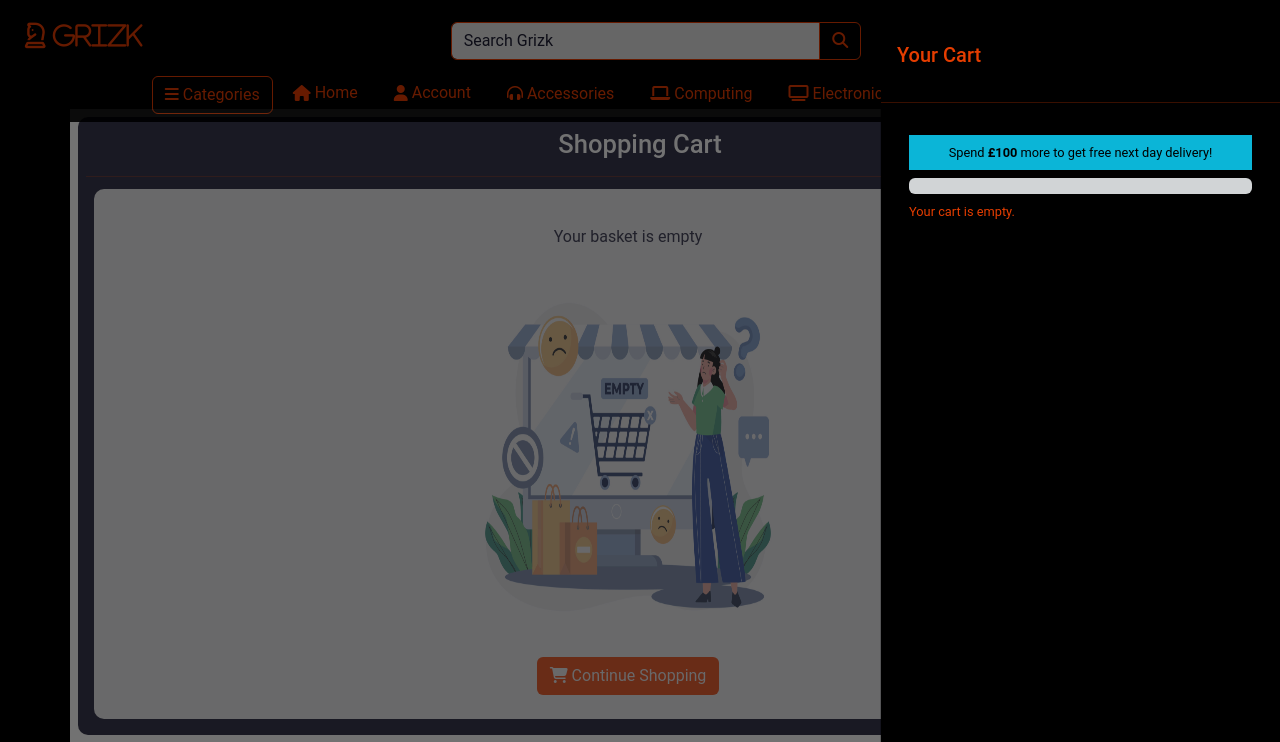
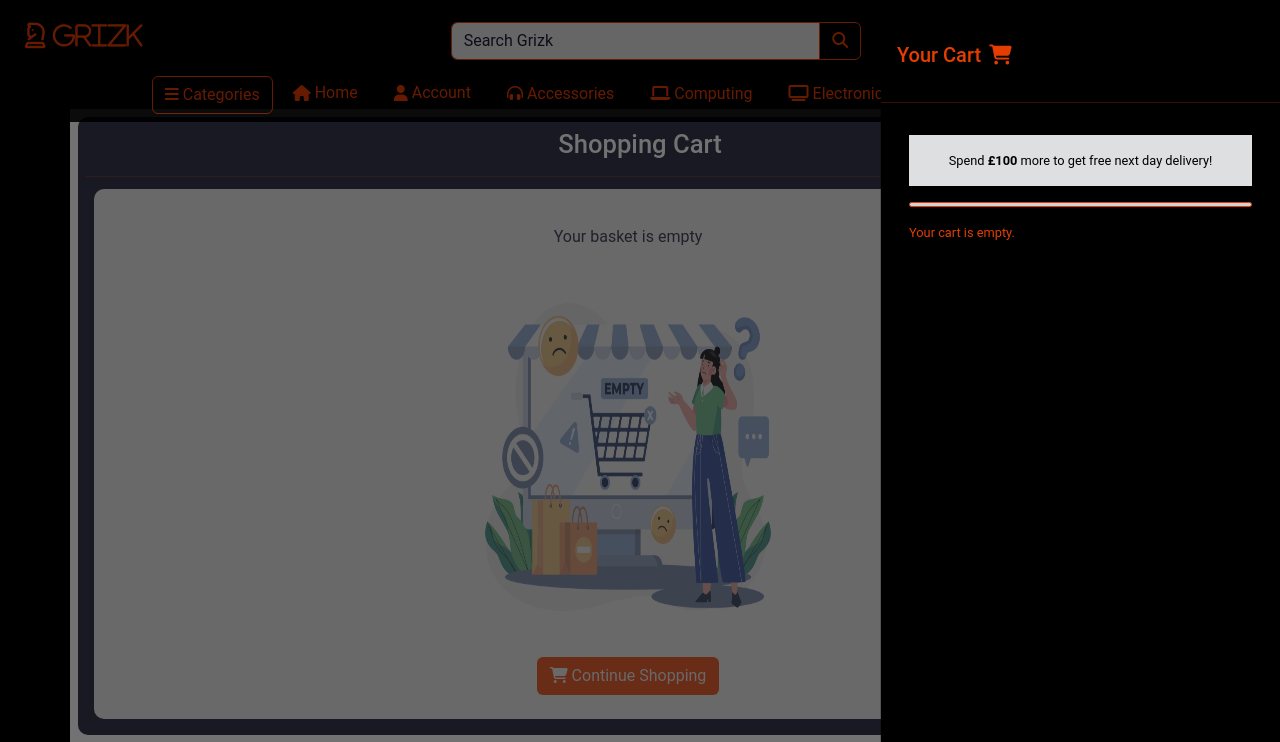
Before and after one commit to GOkwori/Grizk, a Django app: page /cart/ in a window 1280 px wide, after a click on "£0.00". Shown: the top 742 px of the page. Run offline with Django 5.2, Linux system fonts and the light colour scheme; some libraries are stand-ins or nearby versions.

Commit message:
Update delivery progress bar style and behavior

```diff
--- a/static/css/base.css
+++ b/static/css/base.css
@@ -159,6 +159,15 @@ nav button {
     border-color: #ff4500;
     color: #ff4500;
     text-decoration: none;
+}
+
+.progress {
+    height: 5px;
+    border: solid 1px #ff4500;
+}
+
+.progress-bar-custom {
+    background-color: #ff4500;
 }
 
 /* Site layout */
--- a/templates/base.html
+++ b/templates/base.html
@@ -103,9 +103,9 @@
         aria-labelledby="cartOffcanvasLabel">
         <div class="offcanvas-header">
             {% if request.user.is_authenticated %}
-            <h5 class="offcanvas-title mt-4" id="cartOffcanvasLabel">{{ request.user.username|title }}'s Cart</h5>
+            <h5 class="offcanvas-title mt-4" id="cartOffcanvasLabel">{{ request.user.username|title }}'s Cart <i class="fa-solid fa-cart-shopping ms-2"></i></h5>
             {% else %}
-            <h5 class="offcanvas-title mt-4" id="cartOffcanvasLabel">Your Cart</h5>
+            <h5 class="offcanvas-title mt-4" id="cartOffcanvasLabel">Your Cart<i class="fa-solid fa-cart-shopping ms-2"></i></h5>
             {% endif %}
             <button type="button" class="btn-close mt-4" data-bs-dismiss="offcanvas" aria-label="Close"></button>
         </div>
@@ -113,11 +113,11 @@
         <div class="offcanvas-body">
             <div class="container">
                 {% if free_delivery_delta > 0 %}
-                <p class="mb-0 p-2 bg-info shadow-sm text-black text-center">
+                <p class="mb-0 text-bg-light p-3 shadow-sm text-black text-center">
                     Spend <strong>£{{ free_delivery_delta }}</strong> more to get free next day delivery!
                 </p>
-                <div class="progress my-2">
-                    <div class="progress-bar" role="progressbar" id="delivery-progress" aria-valuemin="0" aria-valuemax="100"></div>
+                <div class="progress my-3">
+                    <div class="progress-bar progress-bar-custom" role="progressbar" id="delivery-progress" aria-valuemin="0" aria-valuemax="100"></div>
                 </div>
                 {% endif %}
 
@@ -203,7 +203,6 @@
                 var freeDeliveryDelta = {{ free_delivery_delta }};
                 var progress = (total / (total + freeDeliveryDelta)) * 100;
                 document.getElementById('delivery-progress').style.width = progress + '%';
-                document.getElementById('delivery-progress').innerText = progress.toFixed(0) + '%';
             });
         </script>
         {% endblock %}
```
